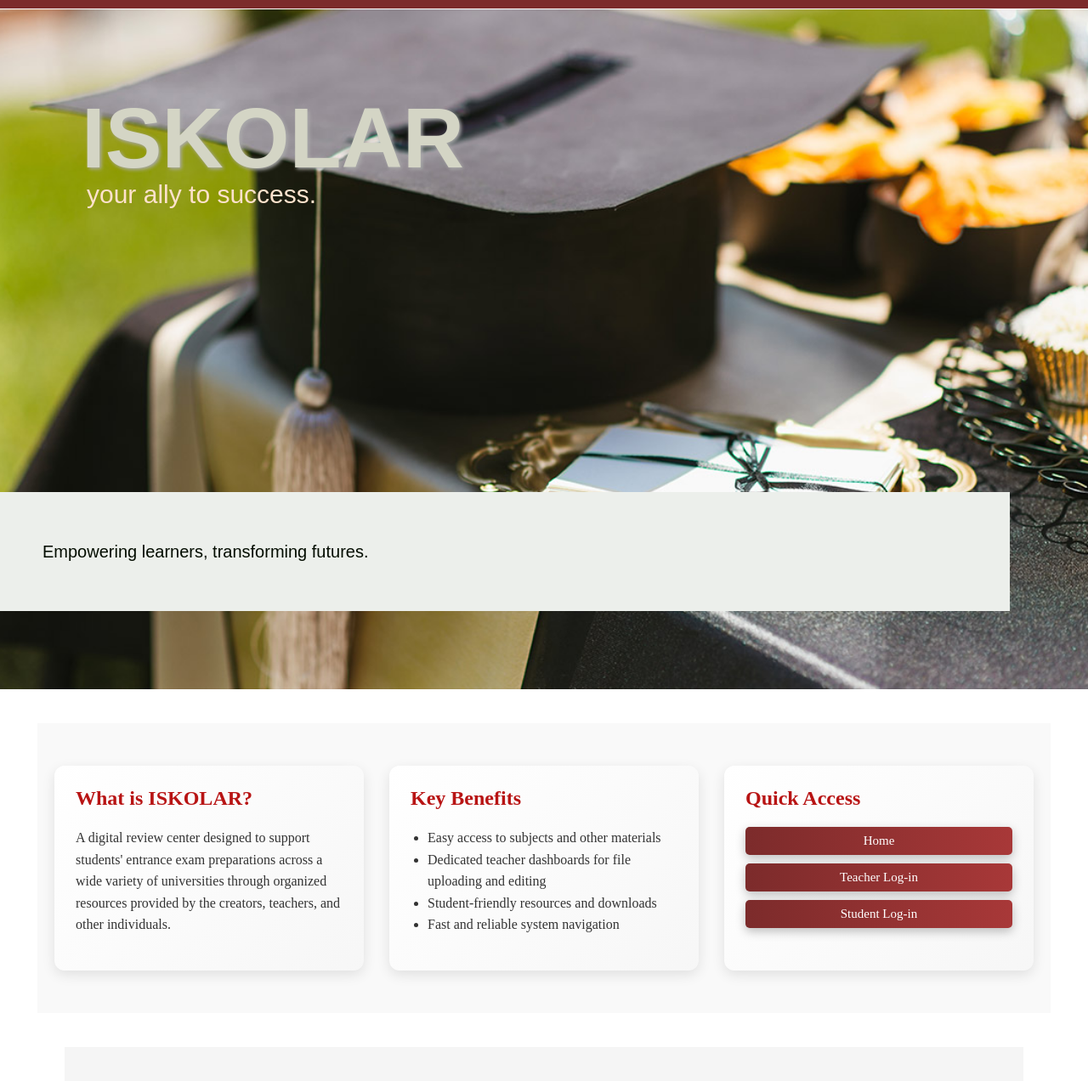
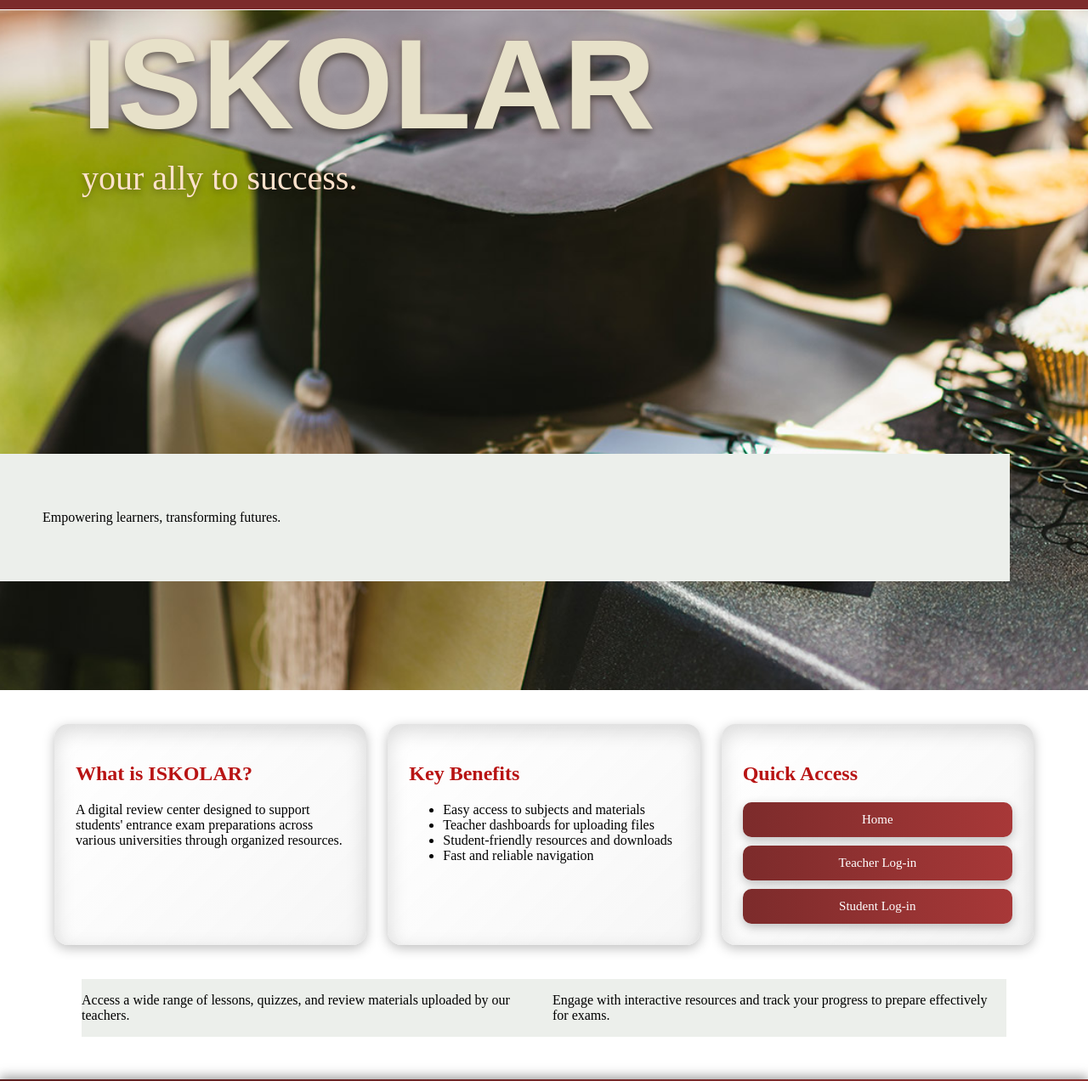
Before and after one commit to galeyantonette-hue/iskolar-site-draft, a plain HTML site: page index.html in a window 1280 px wide. Shown: the part 88-1360 px from the top of the page at 85% size. Drawn offline with Linux system fonts and the light colour scheme; a script that the page names is missing.

Commit message:
Update index.html

```diff
--- a/index.html
+++ b/index.html
@@ -7,131 +7,102 @@
     <link rel="stylesheet" href="main.css">
 </head>
 
+<body style ="margin:0; padding:0;">
 
-<body style ="margin : 0;
-             padding : 0;
-             ">
-
-        <h1 id="EASTEREGG" style="display: none";></h1>
+<h1 id="EASTEREGG" style="display:none"></h1>
 
 <!-- Navigation Bar Header -->
-
 <header class="header">
     <nav class="navbar">
 
         <div class="name">
-        <div class="logo">
-            <img src="3.png" width="70px" height="70px">
-        </div>
+            <div class="logo">
+                <img src="3.png" width="70" height="70">
+            </div>
+
             <div class="namePos">
-            ISKOLAR
-            <br>
-            <h3 style="font-size: 10px;
-            letter-spacing: 1px;
-            line-height: 0cm;
-            ">Interactive System for Knowledge-Oriented Learning, Assistance, and Review</h3>
+                ISKOLAR
+                <h3 style="font-size:10px; letter-spacing:1px; line-height:1;">
+                    Interactive System for Knowledge-Oriented Learning, Assistance, and Review
+                </h3>
             </div>
         </div>
 
-        <nav class="nav">
+        <div class="nav">
             <a href="index.html">Home</a>
             <a href="application.html">Sign-in</a>
-        </nav>
+        </div>
+
         <div class="searchBar">
-        <input type="search" placeholder="Search…" aria-label="Search" id="searchbar"/>
+            <input type="search" placeholder="Search…" aria-label="Search" id="searchbar"/>
         </div>
+
     </nav>
-    </header>
+</header>
 
-<!-- Styles -->
-
-<style>
-
-</style>
-
-<!-- Section -->
-
+<!-- HERO SECTION -->
 <div class="bg1">
 
     <div class="heading">
-        <h1 style="color: #d4d5c5;
-        font-size: 100px;
-        font-family: Arial, Helvetica, sans-serif;
-        line-height: 0cm;
-        text-shadow: 2px 2px 4px #aaa;
-        margin-top: 150px;
-        "> <strong> ISKOLAR </strong> </h1>
+        <h1 class="title">ISKOLAR</h1>
+        <p class="subtitle">your ally to success.</p>
+    </div>
 
-        <p style="color: #ffe2cc;
-        margin-left: 6px;
-        font-size: 30px;
-        font-family: Arial, Helvetica, sans-serif;
-        line-height: 0cm;
-        "> your ally to success. </p>
+    <div class="div1">
+        <p>Empowering learners, transforming futures.</p>
     </div>
-<br>
-    <div class="div1">
-        <p style="color: #040d01;
-        font-size: 20px;
-        font-family: Arial, Helvetica, sans-serif;
-        line-height: 0cm;
-        "> Empowering learners, transforming futures. </p>
-    </div>
-<br>
+
 </div>
 
+<!-- INFORMATION GRID -->
 <section>
-    <!-- INFORMATION DIVISIONS -->
-    <div class="infoSection" style="display: flex; flex-wrap: wrap; justify-content: center; gap: 30px; padding: 50px 20px; background-color: #f9f9f9;">
+    <div class="infoSection">
 
-        <!-- Feature Cards -->
-        <div class="infoCard" style="flex: 1 1 300px; background-color: #fff; border-radius: 12px; padding: 25px; box-shadow: 0 5px 15px rgba(0,0,0,0.1); transition: transform 0.3s;">
-            <h2 style="color: #b81414; margin-top: 0;">What is ISKOLAR?</h2>
-            <p style="font-size: 16px; line-height: 1.6; color: #333;">A digital review center designed to support students'
-                entrance exam preparations across a wide variety of universities
-                through organized resources provided by the creators, teachers,
-                and other individuals.</p>
+        <div class="infoCard">
+            <h2 style="color:#b81414;">What is ISKOLAR?</h2>
+            <p>A digital review center designed to support students'
+                entrance exam preparations across various universities
+                through organized resources.</p>
         </div>
 
-        <div class="infoCard" style="flex: 1 1 300px; background-color: #fff; border-radius: 12px; padding: 25px; box-shadow: 0 5px 15px rgba(0,0,0,0.1); transition: transform 0.3s;">
-            <h2 style="color: #b81414; margin-top: 0;">Key Benefits</h2>
-            <ul style="font-size: 16px; line-height: 1.6; color: #333; padding-left: 20px;">
-                <li>Easy access to subjects and other materials</li>
-                <li>Dedicated teacher dashboards for file uploading and editing</li>
+        <div class="infoCard">
+            <h2 style="color:#b81414;">Key Benefits</h2>
+            <ul>
+                <li>Easy access to subjects and materials</li>
+                <li>Teacher dashboards for uploading files</li>
                 <li>Student-friendly resources and downloads</li>
-                <li>Fast and reliable system navigation</li>
+                <li>Fast and reliable navigation</li>
             </ul>
         </div>
 
-        <div class="infoCard" style="flex: 1 1 300px; background-color: #fff; border-radius: 12px; padding: 25px; box-shadow: 0 5px 15px rgba(0,0,0,0.1); transition: transform 0.3s;">
-            <h2 style="color: #b81414; margin-top: 0;">Quick Access</h2>
-            <div class="quickLinks" style="display: flex; flex-direction: column; gap: 10px; margin-top: 10px;">
-                <a href="index.html" style="text-decoration: none; background-color: #b81414; color: #fff; padding: 8px 15px; border-radius: 5px; text-align: center; transition: background-color 0.2s;">Home</a>
-                <a href="application.html" style="text-decoration: none; background-color: #b81414; color: #fff; padding: 8px 15px; border-radius: 5px; text-align: center; transition: background-color 0.2s;">Teacher Log-in</a>
-                <a href="application.html" style="text-decoration: none; background-color: #b81414; color: #fff; padding: 8px 15px; border-radius: 5px; text-align: center; transition: background-color 0.2s;">Student Log-in</a>
+        <div class="infoCard">
+            <h2 style="color:#b81414;">Quick Access</h2>
+            <div class="quickLinks">
+                <a href="index.html">Home</a>
+                <a href="application.html">Teacher Log-in</a>
+                <a href="application.html">Student Log-in</a>
             </div>
         </div>
 
     </div>
 </section>
 
-<!-- Bottom Section (dating erm) -->
-<div class="div2" style="display: flex; flex-wrap: wrap; justify-content: center; gap: 20px; padding: 50px 20px; background-color: #f5f5f5;">
-    <div style="flex: 1 1 300px; background-color: #b81414; color: #fff; padding: 30px; border-radius: 10px; text-align: center; box-shadow: 0 3px 10px rgba(0,0,0,0.1); transition: transform 0.2s, background-color 0.2s;">
+<!-- BOTTOM SECTION -->
+<div class="div2">
+    <div class="bottomCard">
         <p>Access a wide range of lessons, quizzes, and review materials uploaded by our teachers.</p>
     </div>
 
-    <div style="flex: 1 1 300px; background-color: #b81414; color: #fff; padding: 30px; border-radius: 10px; text-align: center; box-shadow: 0 3px 10px rgba(0,0,0,0.1); transition: transform 0.2s, background-color 0.2s;">
+    <div class="bottomCard">
         <p>Engage with interactive resources and track your progress to prepare effectively for exams.</p>
     </div>
 </div>
 
-
 <script src="main.js"></script>
-</body>
 
 <footer>
     <p>&copy; 2025 I.S.K.O.L.A.R. All rights reserved.</p>
 </footer>
 
+</body>
 </html>
```
